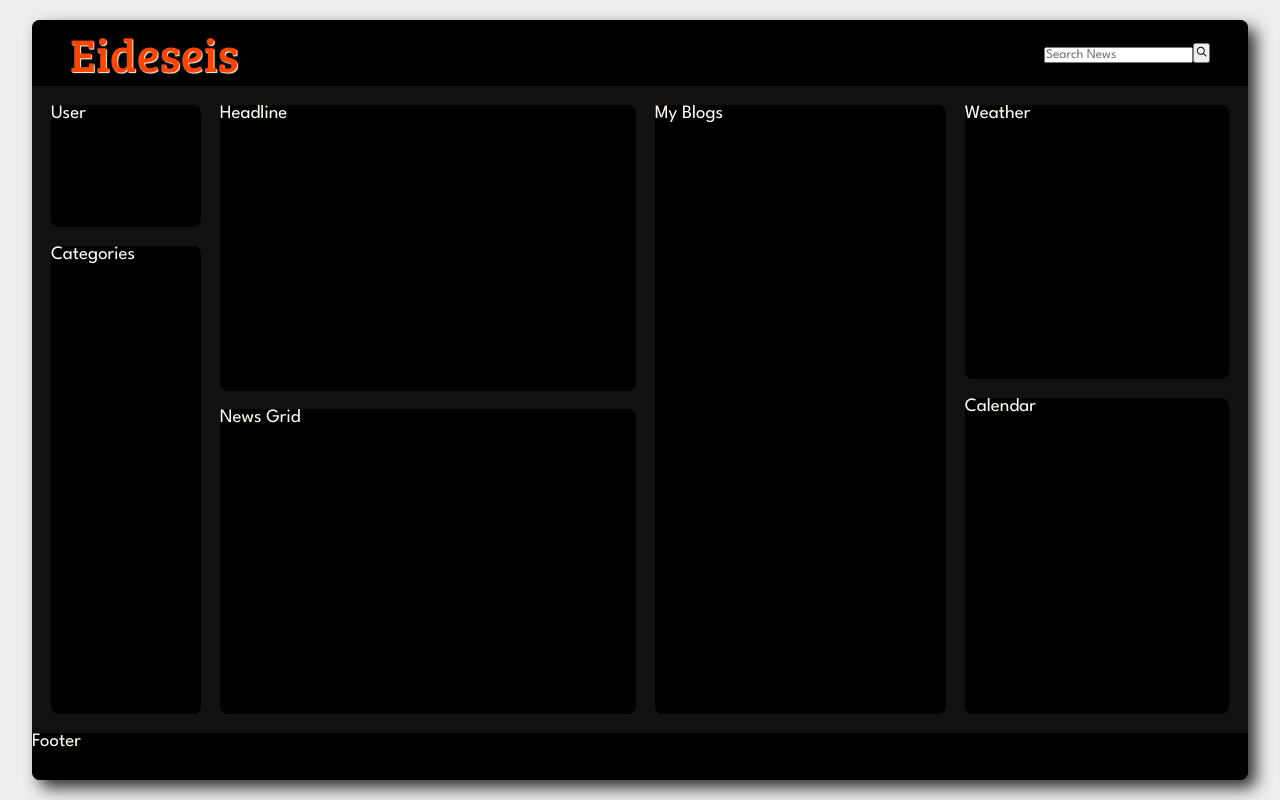
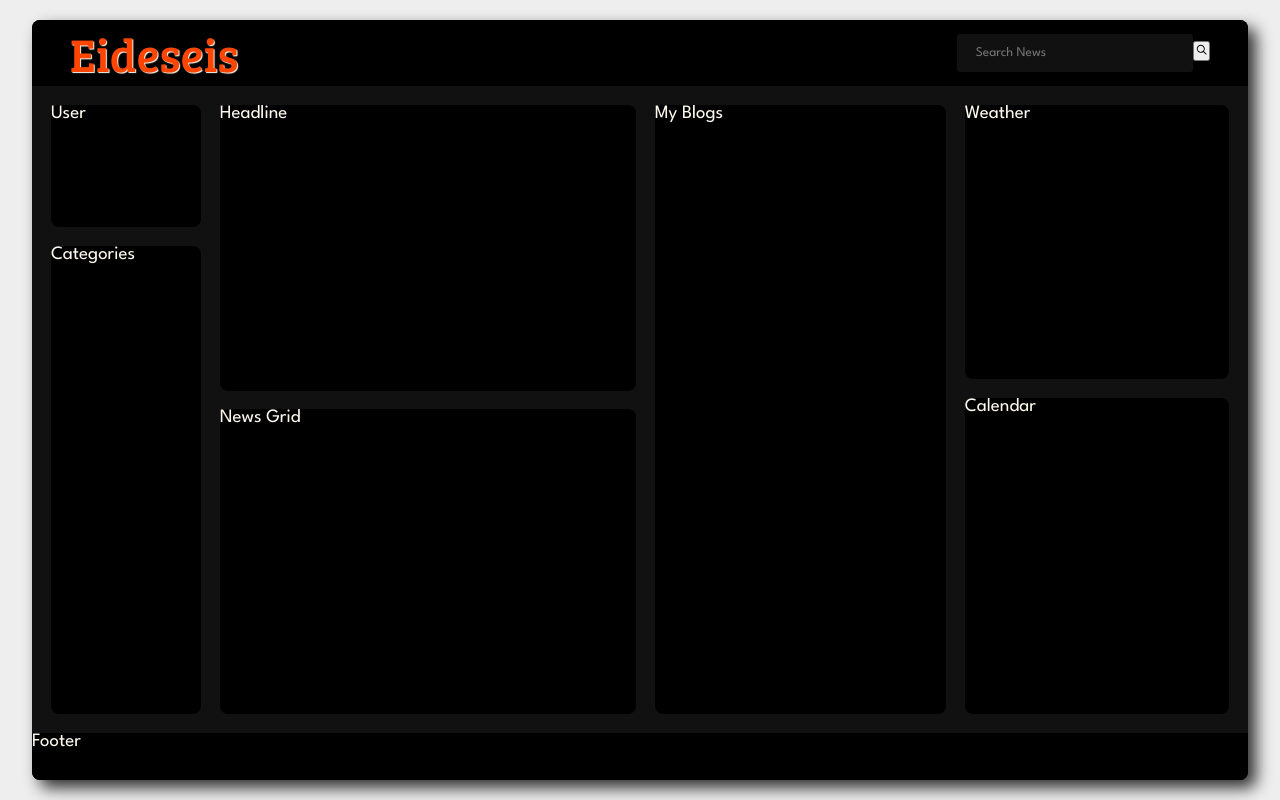
Before and after one commit to Nimira43/Eideseis, a React (Vite) app: page / in a window 1280 px wide. Built offline with nearby package versions, Linux system fonts and the light colour scheme.

Commit message:
Starting to style the search bar

```diff
--- a/src/components/News.jsx
+++ b/src/components/News.jsx
@@ -8,7 +8,7 @@ const NewsPage = () => {
     <div className='news'>
       <header className='news-header'>
         <h1 className='logo'>Eideseis</h1>
-        <div className="searchbar">
+        <div className="search-bar">
           <form>
             <input type="text" placeholder='Search News' />
             <button type='submit'><RxMagnifyingGlass /></button>
--- a/src/css/News.css
+++ b/src/css/News.css
@@ -26,6 +26,20 @@
   font-size: 5rem;
   color: var(--primary);
   text-shadow: var(--size-1) var(--size-1) var(--size-1) var(--light);
+}
+
+.search-bar input {
+  width: 25rem;
+  height: 4rem;
+  color: var(--light);
+  background-color: var(--dark);
+  border: none;
+  border-radius: var(--border-radius-sm);
+  padding: 0 4rem 0 2rem;
+}
+
+.search-bar input:focus {
+  width: 35rem;
 }
 
 .news-content {
```
